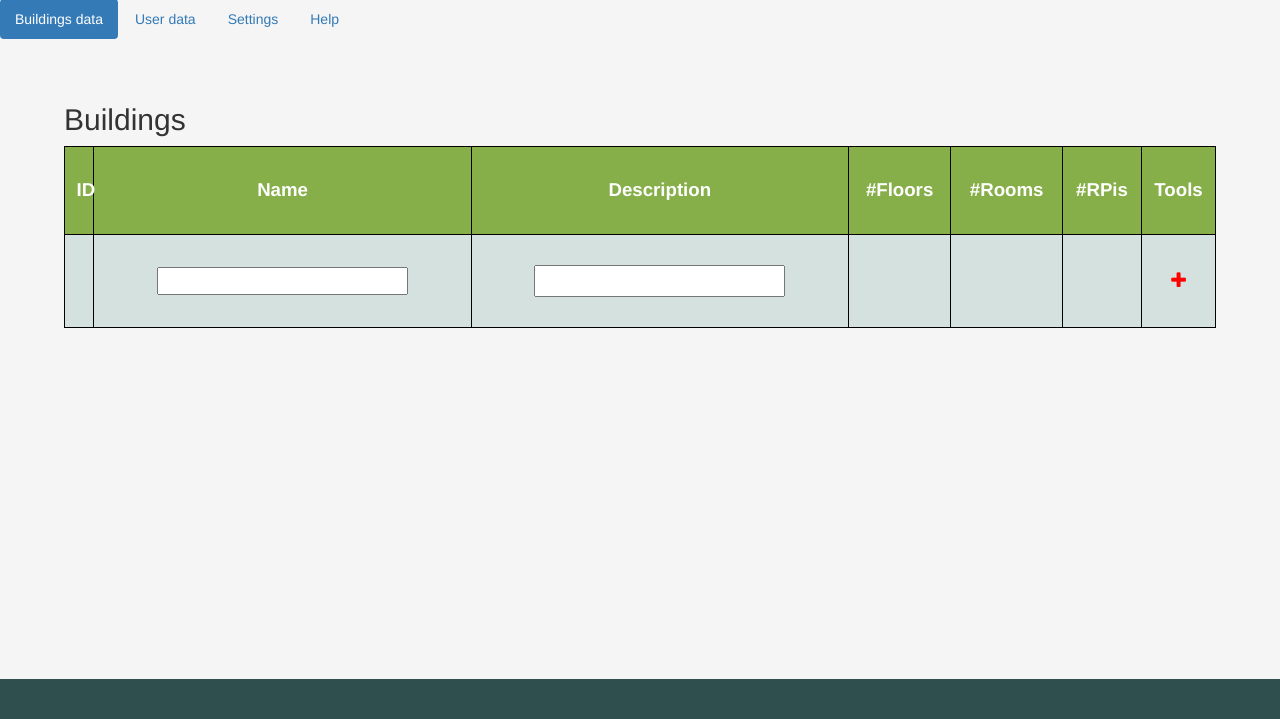
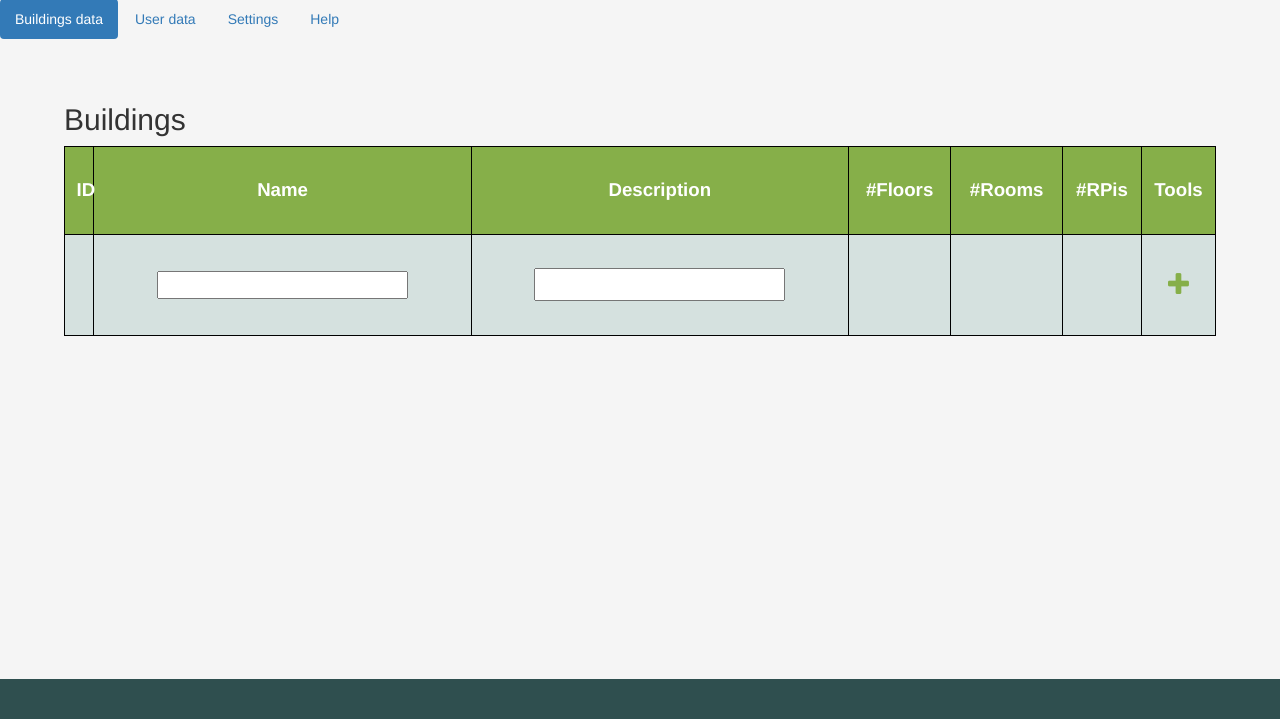
Before and after one commit to jamiesweeney/SoloProject, a Flask app: page /webapp/admin in a window 1280 px wide. Shown: the part 81-800 px from the top of the page. Run offline with Flask 2, Linux system fonts and the light colour scheme; the visitor is signed in with stand-in values (Sample User, id 1); data that the repository does not hold is empty; some libraries are stand-ins or nearby versions.

Commit message:
Changed button colours and fixed deleting users

```diff
--- a/src/server/app.py
+++ b/src/server/app.py
@@ -475,7 +475,7 @@ def adminDelUsers():
     cur = conn.cursor()
 
     # Add building to database
-    cur.execute("DELETE FROM users WHERE id = {};".format(content["id"]))
+    cur.execute("DELETE FROM users WHERE userID = {};".format(content["id"]))
     ans = cur.fetchall()
 
     conn.commit()
--- a/src/server/static/js/admin.js
+++ b/src/server/static/js/admin.js
@@ -129,7 +129,7 @@ function addBuilding(resp){
 
   // Delete tool
   var b_node = document.createElement("BUTTON")
-  b_node.className = "admin-button"
+  b_node.className = "admin-button-delete"
   var t_node = document.createElement("i")
   t_node.className="fa fa-trash"
   b_node.value = building["id"]
@@ -139,7 +139,7 @@ function addBuilding(resp){
 
   // Expand tool
   var b_node = document.createElement("BUTTON")
-  b_node.className = "admin-button"
+  b_node.className = "admin-button-expand"
   var t_node = document.createElement("i");
   t_node.className="fa fa-bars"
   b_node.value = building["id"]
@@ -215,7 +215,7 @@ function addFloor(resp){
 
   // Delete tool
   var f_node = document.createElement("BUTTON")
-  f_node.className = "admin-button"
+  f_node.className = "admin-button-delete"
   var t_node = document.createElement("i")
   t_node.className="fa fa-trash"
   f_node.value = floor["floor_id"]
@@ -225,7 +225,7 @@ function addFloor(resp){
 
   // Expand tool
   var f_node = document.createElement("BUTTON")
-  f_node.className = "admin-button"
+  f_node.className = "admin-button-expand"
   var t_node = document.createElement("i");
   t_node.className="fa fa-bars"
   f_node.value = floor["floor_id"]
@@ -293,7 +293,7 @@ function addRoom(resp){
 
   // Delete tool
   var r_node = document.createElement("BUTTON")
-  r_node.className = "admin-button"
+  r_node.className = "admin-button-delete"
   var t_node = document.createElement("i")
   t_node.className="fa fa-trash"
   r_node.value = room["room_id"]
@@ -303,7 +303,7 @@ function addRoom(resp){
 
   // Expand tool
   var r_node = document.createElement("BUTTON")
-  r_node.className = "admin-button"
+  r_node.className = "admin-button-expand"
   var t_node = document.createElement("i");
   t_node.className="fa fa-bars"
   r_node.value = room["room_id"]
@@ -376,7 +376,7 @@ function addRpi(resp){
 
   // Delete tool
   var r_node = document.createElement("BUTTON")
-  r_node.className = "admin-button"
+  r_node.className = "admin-button-delete"
   var t_node = document.createElement("i")
   t_node.className="fa fa-trash"
   r_node.value = rpi["rpi_id"]
@@ -387,7 +387,7 @@ function addRpi(resp){
   // Download auth tool
   var data = "text/json;charset=utf-8," + encodeURIComponent(JSON.stringify({"id":rpi["rpi_id"], "auth_key": rpi["auth_key"]}));
   var r_node = document.createElement("BUTTON")
-  r_node.className = "admin-button"
+  r_node.className = "admin-button-download"
   var t_node = document.createElement("i")
   t_node.className="fa fa-download"
   var l_node = document.createElement("a")
@@ -399,9 +399,6 @@ function addRpi(resp){
   r_node.appendChild(l_node)
   r_tools.appendChild(r_node)
   new_rpi.appendChild(r_tools)
-
-
-
 
   // Set class and id
   new_rpi.id = "admin-rpi"+rpi["rpi_id"]
@@ -431,8 +428,16 @@ function addUser(resp){
   new_user.appendChild(u_name)
 
 
-  // Add tools
+  // Delete tool
   var u_tools = document.createElement("td")
+  var u_node = document.createElement("BUTTON")
+  u_node.className = "admin-button-delete"
+  var t_node = document.createElement("i")
+  t_node.className="fa fa-trash"
+  u_node.value = user[0]
+  u_node.onclick=function(){deleteUser(this.value)}
+  u_node.appendChild(t_node)
+  u_tools.appendChild(u_node)
   new_user.appendChild(u_tools)
 
   // Set class and id
@@ -651,6 +656,10 @@ function addNewUser(){
 // Send a delete building request
 function deleteBuilding(id){
 
+  if (confirm("Are you sure you want to delete building " + id + " and all references?") == false){
+    return
+  }
+
   // Make request, on sucess get all buildings again
   url = delete_buildings_url
   $.ajax({
@@ -665,6 +674,10 @@ function deleteBuilding(id){
 
 // Send a delete floor request
 function deleteFloor(id){
+
+  if (confirm("Are you sure you want to delete floor " + id + " and all references?") == false){
+    return
+  }
 
   // Make request, on sucess get all buildings again
   url = delete_floors_url
@@ -682,6 +695,10 @@ function deleteFloor(id){
 
 // Send a delete room request
 function deleteRoom(id){
+
+  if (confirm("Are you sure you want to delete room " + id + " and all references?") == false){
+    return
+  }
 
   // Make request, on sucess get all buildings again
   url = delete_rooms_url
@@ -701,6 +718,10 @@ function deleteRoom(id){
 
 // Send a delete rpi request
 function deleteRpi(id){
+
+  if (confirm("Are you sure you want to delete rpi " + id + " and all references?") == false){
+    return
+  }
 
   // Make request, on sucess get all buildings again
   url = delete_rpis_url
@@ -722,6 +743,10 @@ function deleteRpi(id){
 
 // Send a delete rpi request
 function deleteUser(id){
+
+  if (!confirm("Are you sure you want to delete user " + id + " and all references?")){
+    return
+  }
 
   // Make request, on sucess get all users again
   url = delete_users_url
--- a/src/server/static/stylesheets/style.css
+++ b/src/server/static/stylesheets/style.css
@@ -224,10 +224,33 @@ tbody td {
   padding-bottom: 15px;
 }
 
-.admin-button {
+
+.admin-button-add {
+  background-color: #d5e1df;
+  color: #86af49;
+  border: 0px;
+  font-size: 20pt;
+}
+
+.admin-button-expand {
+  background-color: #d5e1df;
+  color: black;
+  border: 0px;
+  font-size: 20pt;
+}
+
+.admin-button-download {
+  background-color: #d5e1df;
+  color: black;
+  border: 0px;
+  font-size: 20pt;
+}
+
+.admin-button-delete {
   background-color: #d5e1df;
   color: red;
   border: 0px;
+  font-size: 20pt;
 }
 
 
--- a/src/server/templates/html/admin.html
+++ b/src/server/templates/html/admin.html
@@ -32,7 +32,7 @@
             <td></td>
             <td></td>
             <td></td>
-            <td><button class="admin-button" onclick="addNewBuilding()"><i class="fa fa-plus"></i></button></td>
+            <td><button class="admin-button-add" onclick="addNewBuilding()"><i class="fa fa-plus"></i></button></td>
           </tr>
         </thead>
         <tbody class="admin-buildings-body">
@@ -56,7 +56,7 @@
             <td><input id="new-floor-desc" type="text" name="description"></td>
             <td></td>
             <td></td>
-            <td><button class="admin-button" onclick="addNewFloor()"><i class="fa fa-plus"></i></button></td>
+            <td><button class="admin-button-add" onclick="addNewFloor()"><i class="fa fa-plus"></i></button></td>
           </tr>
         </thead>
         <tbody class="admin-floors-body">
@@ -80,7 +80,7 @@
             <td><input id="new-room-name" type="text" name="name"></td>
             <td><input id="new-room-desc" type="text" name="description"></td>
             <td></td>
-            <td><button class="admin-button" onclick="addNewRoom()"><i class="fa fa-plus"></i></button></td>
+            <td><button class="admin-button-add" onclick="addNewRoom()"><i class="fa fa-plus"></i></button></td>
           </tr>
         </thead>
         <tbody class="admin-rooms-body">
@@ -107,7 +107,7 @@
             <td><input id="new-rpi-name" type="text" name="name"></td>
             <td><input id="new-rpi-desc" type="text" name="description"></td>
             <td></td>
-            <td><button class="admin-button" onclick="addNewRpi()"><i class="fa fa-plus"></i></button></td>
+            <td><button class="admin-button-add" onclick="addNewRpi()"><i class="fa fa-plus"></i></button></td>
           </tr>
         </thead>
         <tbody class="admin-rpis-body">
```
